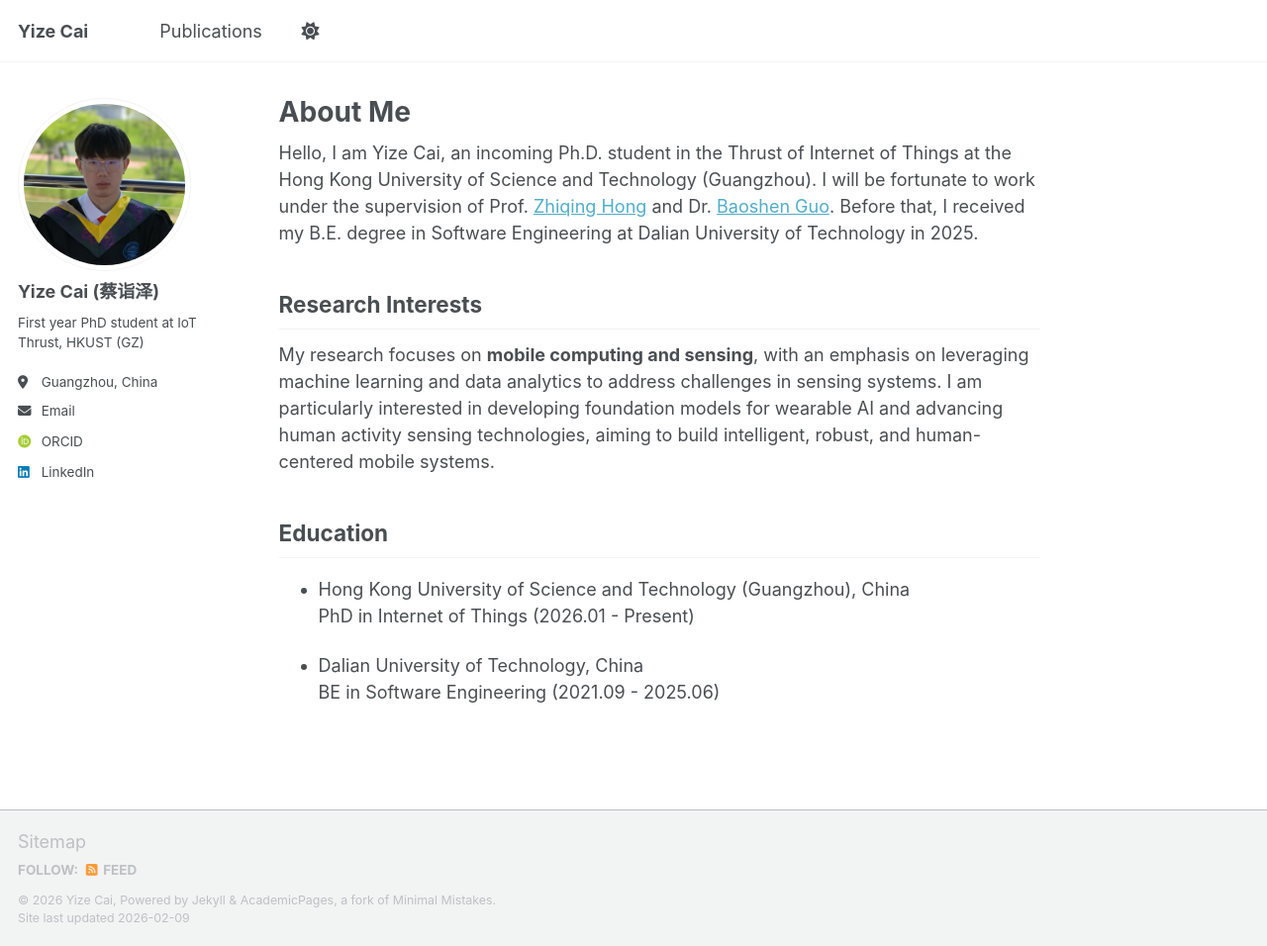
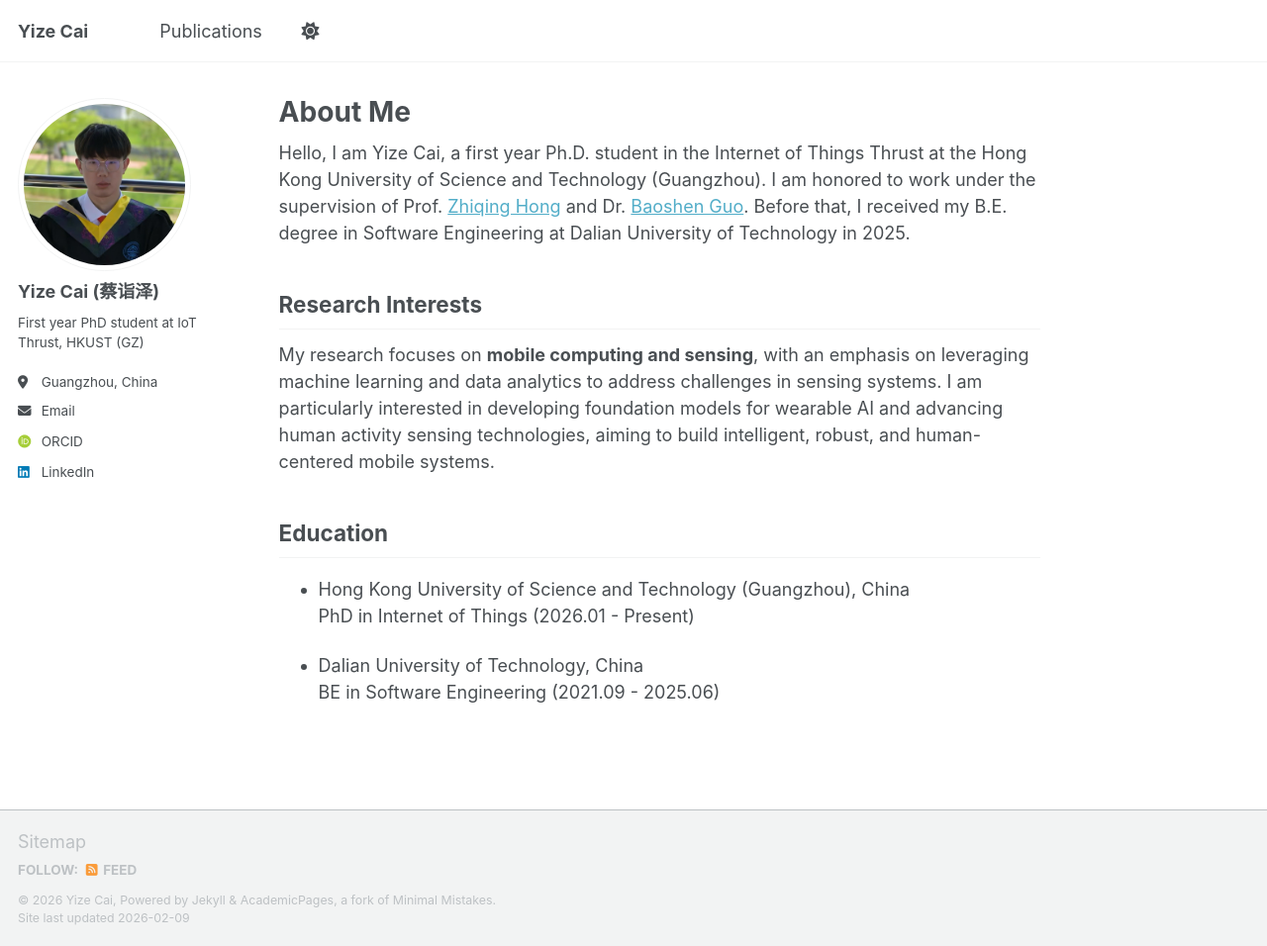
Before and after one commit to saiketa/saiketa.github.io, a Jekyll site: the page built from _pages/about.md, in a window 1280 px wide and 956 px high. Shown: the whole window at 99% size. Built offline with Jekyll 4.4.1, drawn with Linux system fonts in a browser that asks for light colours; some web fonts are replaced; a script bundle is joined from its source files by our own code; library files that are not in the unit come from our copies.

Commit message:
Update about.md

```diff
--- a/_pages/about.md
+++ b/_pages/about.md
@@ -7,7 +7,7 @@
   - /about.html
 ---
 
-Hello, I am Yize Cai, an incoming Ph.D. student in the Thrust of Internet of Things at the Hong Kong University of Science and Technology (Guangzhou). I will be fortunate to work under the supervision of Prof. [Zhiqing Hong](http://www.zhiqinghong.one/) and Dr. [Baoshen Guo](https://baoshenguo.com/). Before that, I received my B.E. degree in Software Engineering at Dalian University of Technology in 2025.
+Hello, I am Yize Cai, a first year Ph.D. student in the Internet of Things Thrust at the Hong Kong University of Science and Technology (Guangzhou). I am honored to work under the supervision of Prof. [Zhiqing Hong](http://www.zhiqinghong.one/) and Dr. [Baoshen Guo](https://baoshenguo.com/). Before that, I received my B.E. degree in Software Engineering at Dalian University of Technology in 2025.
 
 ## Research Interests
 
```
